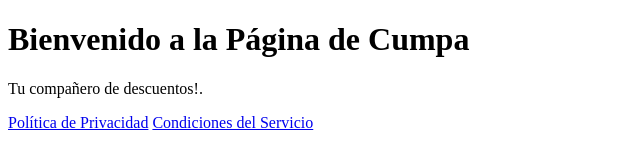
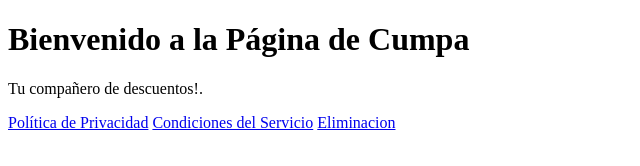
Before and after one commit to coffey-dev/cumpa_web, a plain HTML site: page index.html in a window 1280 px wide. Shown: the full height of the page, 0-640 px from the left. Drawn offline with Linux system fonts and the light colour scheme.

Commit message:
creo link eliminacion

```diff
--- a/index.html
+++ b/index.html
@@ -10,5 +10,8 @@
     <p>Tu compañero de descuentos!.</p>
     <a href="privacidad.html">Política de Privacidad</a>
     <a href="condiciones.html">Condiciones del Servicio</a>
+     <a href="eliminacion.html">Eliminacion</a>
+
+
   </body>
 </html>
```
